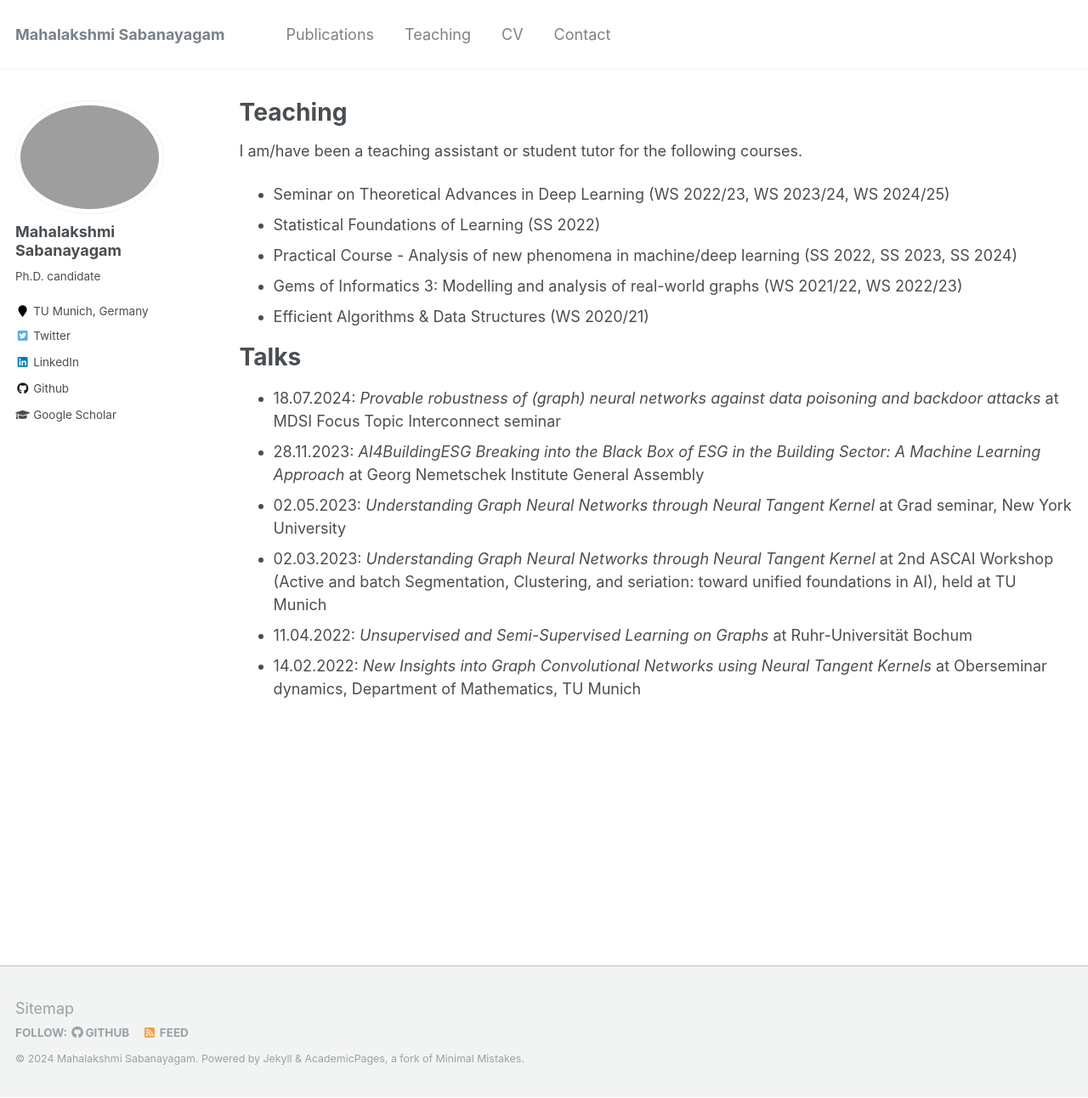
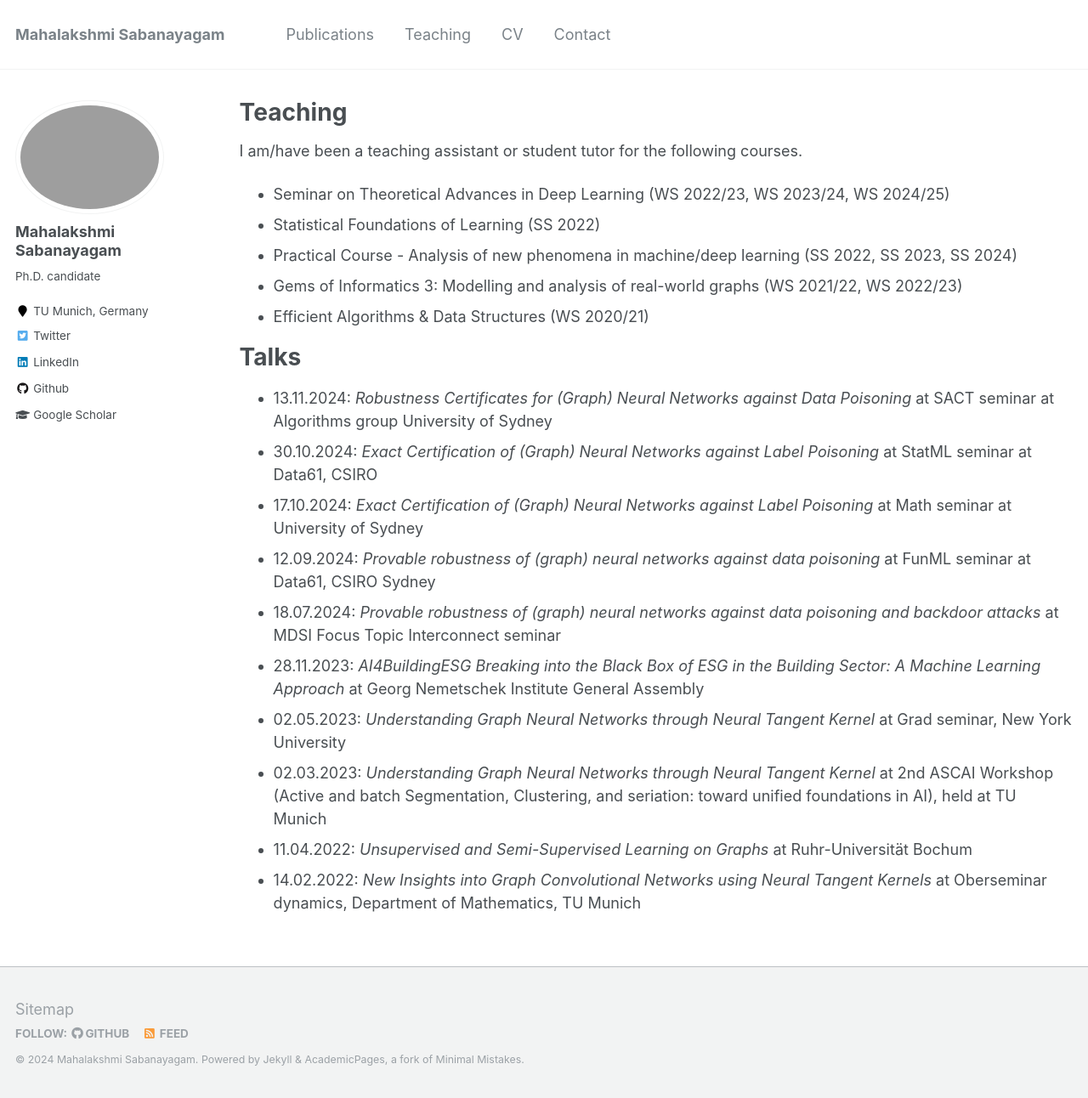
Before and after one commit to mahalakshmi-sabanayagam/mahalakshmi-sabanayagam.github.io, a Jekyll site: the page built from _pages/teaching.md, in a window 1280 px wide and 1292 px high. Shown: the whole window at 85% size. Built offline with Jekyll 4.4.1, drawn with Linux system fonts in a browser that asks for light colours.

Commit message:
Update talks

```diff
--- a/_pages/teaching.md
+++ b/_pages/teaching.md
@@ -13,6 +13,10 @@ I am/have been a teaching assistant or student tutor for the following courses.
 * Efficient Algorithms & Data Structures (WS 2020/21)
 
 # Talks
+* 13.11.2024: *Robustness Certificates for (Graph) Neural Networks against Data Poisoning* at SACT seminar at Algorithms group University of Sydney
+* 30.10.2024: *Exact Certification of (Graph) Neural Networks against Label Poisoning* at StatML seminar at Data61, CSIRO
+* 17.10.2024: *Exact Certification of (Graph) Neural Networks against Label Poisoning* at Math seminar at University of Sydney
+* 12.09.2024: *Provable robustness of (graph) neural networks against data poisoning* at FunML seminar at Data61, CSIRO Sydney
 * 18.07.2024: *Provable robustness of (graph) neural networks against data poisoning and backdoor attacks* at MDSI Focus Topic Interconnect seminar
 * 28.11.2023: *AI4BuildingESG Breaking into the
 Black Box of ESG in the Building Sector: A Machine Learning Approach* at Georg Nemetschek Institute General Assembly
```
